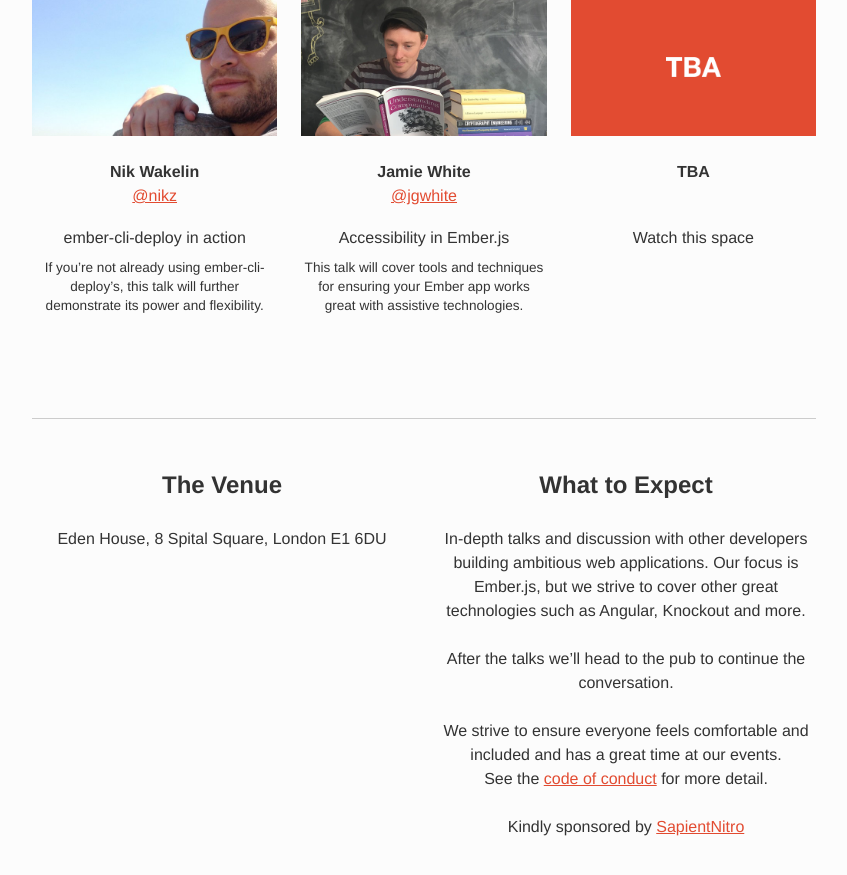
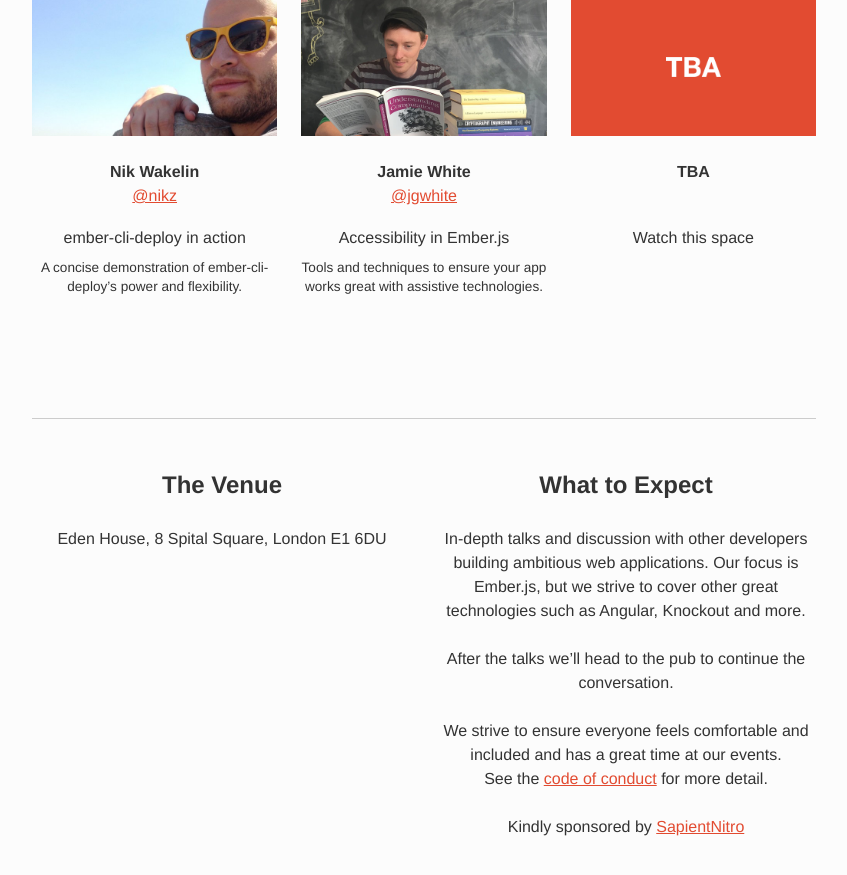
Before and after one commit to emberlondon/emberlondon.github.io, a Jekyll site: the page built from index.html, in a window 1280 px wide and 900 px high, scrolled down 1048 px. Shown: the top 875 px of the window, without its empty margins (216-1063 px from the left). Built offline with Jekyll 4.4.1, drawn with Linux system fonts in a browser that asks for light colours; nearby versions of some CDN libraries.

Commit message:
Fix copy more

```diff
--- a/_data/events.yml
+++ b/_data/events.yml
@@ -10,12 +10,12 @@
     speaker_twitter: nikz
     image: images/speakers/nikz-2.jpg
     title: ember-cli-deploy in action
-    abstract: If you’re not already using ember-cli-deploy’s, this talk will further demonstrate its power and flexibility.
+    abstract: A concise demonstration of ember-cli-deploy’s power and flexibility.
   - speaker_name: Jamie White
     speaker_twitter: jgwhite
     image: images/speakers/jgwhite-6.jpg
     title: Accessibility in Ember.js
-    abstract: This talk will cover tools and techniques for ensuring your Ember app works great with assistive technologies.
+    abstract: Tools and techniques to ensure your app works great with assistive technologies.
   - speaker_name: TBA
     image: images/speakers/tba.png
     title: Watch this space
```
